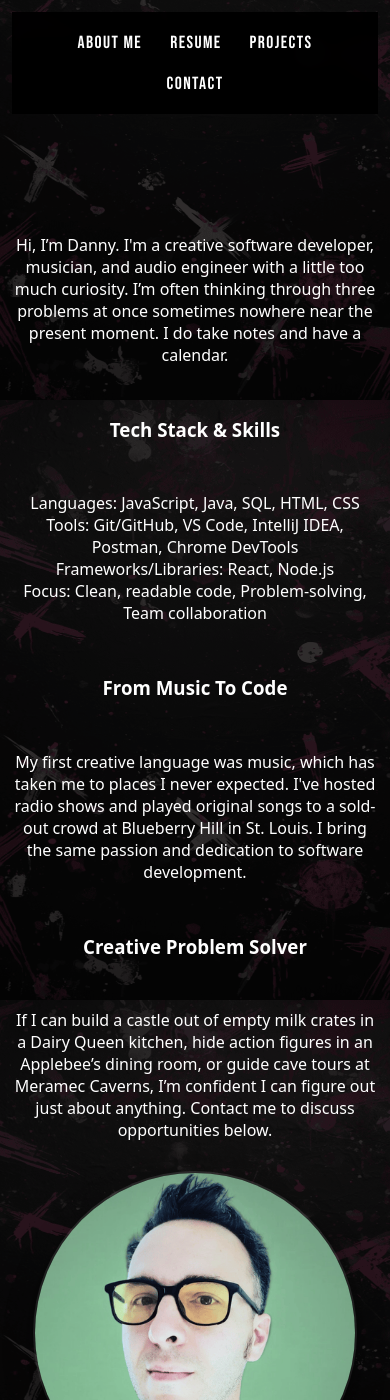
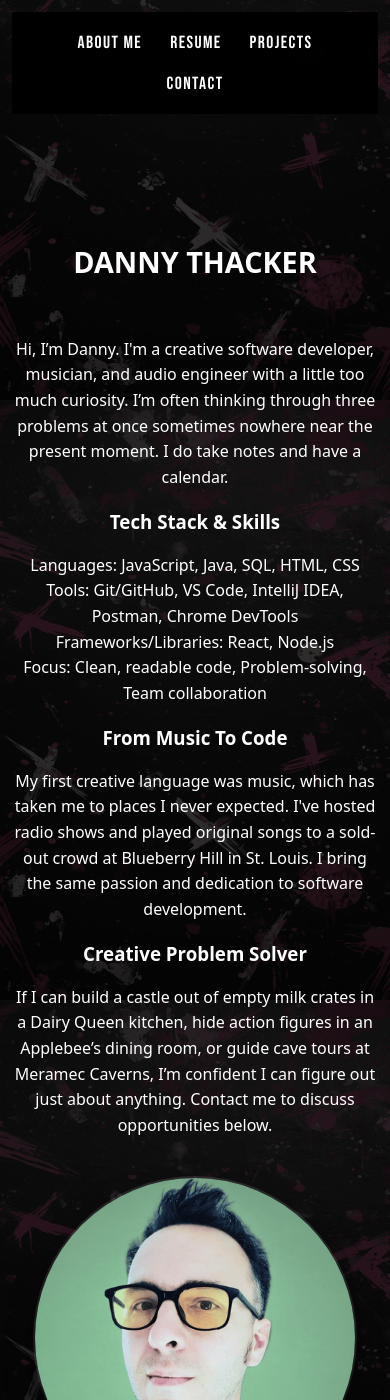
Before and after one commit to DanzillaDanny/DanzillaDanny.github.io, a Jekyll site: the page built from index.md, in a window 390 px wide and 1400 px high. Built offline with Jekyll 4.4.1, drawn with Linux system fonts in a browser that asks for light colours.

Commit message:
cell phone query arrangement

```diff
--- a/_layouts/default.html
+++ b/_layouts/default.html
@@ -24,13 +24,15 @@
 
     <section id="about-me" class="hero">
 
-    <div class="hero-text">
+      <div class="hero-title">
         <h1>DANNY THACKER</h1>
       </div>
 
       <div class="profile-wrap">
-    <img class ="profile-pic" src = "{{ '/assets/Profile_pic.png' | relative_url }}"alt="Danny Thacker"/>
+        <img class="profile-pic" src="{{ '/assets/Profile_pic.png' | relative_url }}" alt="Danny Thacker"/>
       </div>
+
+      <div class="hero-text">
         <p>
   Hi, I’m Danny. I'm a creative software developer, musician, and audio engineer with a little too much curiosity.
   I’m often thinking through three problems at once sometimes nowhere near the present moment. I do take notes
@@ -56,6 +58,7 @@
   or guide cave tours at Meramec Caverns, I’m confident I can figure out just about anything. Contact me to discuss opportunities below.
         </p>
       </div>
+
     </section>
 
     <section id="resume" class="section">
--- a/assets/index.css
+++ b/assets/index.css
@@ -344,8 +344,12 @@
         gap: 1rem;
     }
 
-    .hero-title { order: 1; width: 100%; }
-    .hero-title h1 { margin: 0.25rem 0; text-align: center; }
+    /* Ensure ordering on phones: name (h1 in .hero-text) first, image second, then the rest */
+    .hero > .hero-text { order: 1; width: 100%; }
+    .hero > .profile-wrap { order: 2; float: none; margin: 0.5rem auto; width: 320px; height: 320px; }
+    .hero > p, .hero > h3 { order: 3; width: 100%; }
+
+    .hero-text h1 { margin: 0.25rem 0; text-align: center; }
 
     .profile-pic{
       width: 100%;
@@ -360,10 +364,6 @@
       max-width: none;
     }
 
-    .profile-wrap { order: 2; float: none; margin: 0.5rem auto; width: 320px; height: 320px; }
-
-    .hero-text { order: 3; width: 100%; }
-
     .profile-wrap{
       width: 320px;
       height: 320px;
@@ -375,13 +375,14 @@
 
       box-shadow:
         0 14px 28px rgba(0,0,0,0.6),
-    0 0 0 2px rgba(255,255,255,0.12) ;
+        0 0 0 2px rgba(255,255,255,0.12);
 
         opacity: 0;
       animation: heroFade 700ms ease-out forwards;
       animation-delay: 180ms;
       will-change: opacity, transform, filter;
     }
+
     .resume-pic,
     .punk-pad-pic {
         width: 95%;
@@ -404,4 +405,8 @@
     .nav a {
         font-size: 1.1rem;
     }
+
+    /* Smaller hero sizes on small phones */
+    .hero-title h1 { font-size: clamp(1.8rem, 7vw, 2.8rem); }
+    .profile-wrap { width: 200px; height: 200px; }
 }
```
Lines whose indentation alone changed are shown as unchanged.
